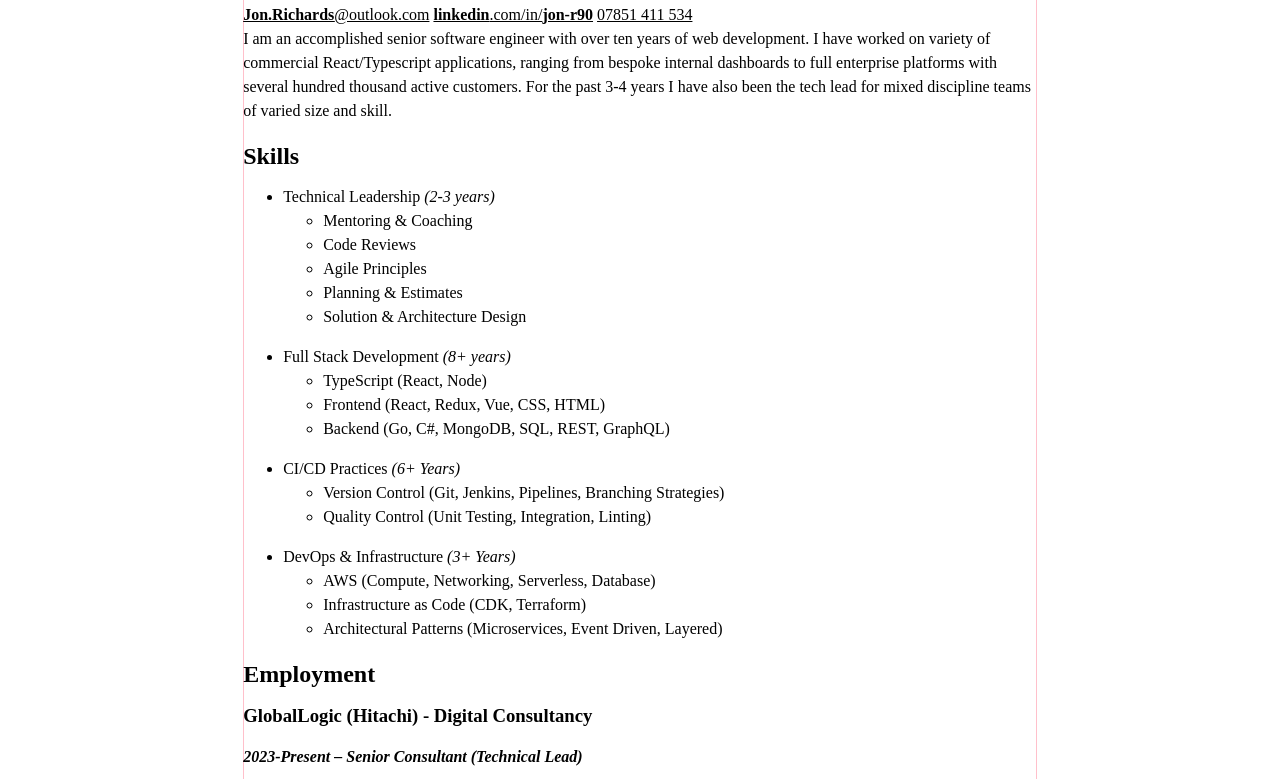
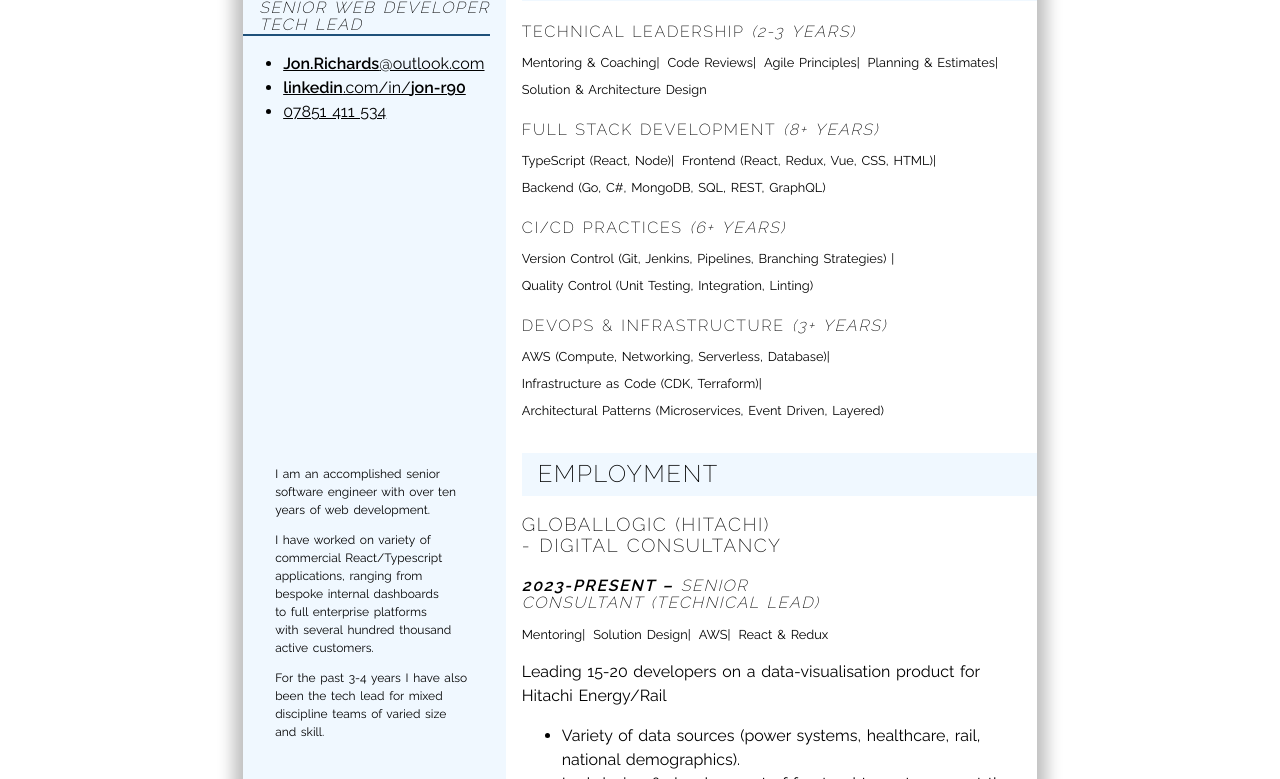
Before and after one commit to jon-r/cv, a plain HTML site: page html/index.html in a window 1280 px wide. Shown: the part 141-920 px from the top of the page. Drawn offline with Linux system fonts and the light colour scheme.

Commit message:
playing with styles

```diff
--- a/html/assets/style-main.css
+++ b/html/assets/style-main.css
@@ -1,3 +1,83 @@
+@import url('https://fonts.googleapis.com/css2?family=Raleway:wght@200..600&display=swap');
+
+main {
+  font-family: 'Raleway', sans-serif;
+
+  display: grid;
+  grid-column-gap: 1rem;
+  grid-template-columns: 1fr 2fr;
+  text-wrap: pretty;
+  word-spacing: 0.1rem;
+}
+
+h1,h2,h3,h4,h5,h6 {
+  font-weight: 200;
+  text-transform: uppercase;
+  letter-spacing: 0.1rem;
+}
+p {
+  font-weight: 400;
+}
+
 h1 {
-  color: pink;
+  color: #1f517a
 }
+
+header {
+  grid-column: 1;
+  background-color: #F0F8FF;
+
+  & h1 {
+    padding: 0 1rem;
+  }
+
+  & h3 {
+    font-size: 1rem;
+    border-bottom: solid 2px #1f517a;
+    margin-right: 1rem;
+    padding-left: 1rem;
+  }
+
+  & em {
+    white-space: nowrap;
+  }
+}
+
+.about {
+  grid-column: 1;
+  background-color: #F0F8FF;
+
+  padding: 2rem;
+  font-size: 0.75rem;
+}
+
+.skills, .jobs, .education {
+  grid-column: 2;
+  /*padding: 0.5rem 0 0.5rem 1rem;*/
+  /*padding-left: 1rem;*/
+
+  & h2 {
+    background-color: #F0F8FF;
+    padding: 0.5rem 1rem;
+  }
+}
+
+.skills {
+  grid-row: 1;
+  padding-top: 3rem;
+}
+
+.about, .skills, .jobs, .education {
+  & h4 + ul {
+    list-style: none;
+    display: flex;
+    flex-wrap: wrap;
+    font-size: 0.8rem;
+    padding: 0;
+    gap: 0.5rem;
+
+    & li:not(:last-child)::after {
+      content: "| "
+    }
+  }
+}
--- a/html/assets/styles.css
+++ b/html/assets/styles.css
@@ -1,9 +1,11 @@
 /* todo styles for print/not print */
 .page {
-    box-shadow: inset 0 0 0 1px pink;
+    box-shadow: 0 0 15px 10px silver;
+    margin: 0 auto;
+
+    /* using printable dimensions, then rems in the inner styles */
     max-width: 21cm;
-    margin: 0 auto;
-    position: relative;
+    font-size: 12pt;
 
     background-repeat: repeat-y;
     background-image: url(
--- a/html/index.html
+++ b/html/index.html
@@ -29,37 +29,43 @@
       </select>
     </label>
     <div class="page">
+      <main>
         <header>
           <h1>Jon Richards</h1>
-        <h3>Senior Web Developer / Tech Lead</h3>
-        <nav>
-          <p>
+          <h3><em>Senior Web Developer</em> <em>Tech Lead</em></h3>
+          <ul>
+            <li>
               <a href="mailto:jon.richards@outlook.com"
                 ><strong>Jon.Richards</strong>@outlook.com</a
               >
+            </li>
+            <li>
               <a href="https://www.linkedin.com/in/jon-r90/"
                 ><strong>linkedin</strong>.com/in/<strong>jon-r90</strong></a
               >
-            <a href="tel:+447851411534">07851 411 534</a>
-          </p>
-        </nav>
+            </li>
+            <li><a href="tel:+447851411534">07851 411 534</a></li>
+          </ul>
         </header>
 
-      <main>
         <section class="about">
           I am an accomplished senior software engineer with over ten years of
-          web development. I have worked on variety of commercial
-          React/Typescript applications, ranging from bespoke internal
-          dashboards to full enterprise platforms with several hundred thousand
-          active customers. For the past 3-4 years I have also been the tech
-          lead for mixed discipline teams of varied size and skill.
+          web development.
+
+          <p>
+            I have worked on variety of commercial React/Typescript
+            applications, ranging from bespoke internal dashboards to full
+            enterprise platforms with several hundred thousand active customers.
+          </p>
+          <p>
+            For the past 3-4 years I have also been the tech lead for mixed
+            discipline teams of varied size and skill.
+          </p>
         </section>
 
         <section class="skills">
           <h2>Skills</h2>
-          <ul>
-            <li>
-              <p>Technical Leadership <em>(2-3 years)</em></p>
+          <h4>Technical Leadership <em>(2-3 years)</em></h4>
           <ul>
             <li>Mentoring &amp; Coaching</li>
             <li>Code Reviews</li>
@@ -67,27 +73,20 @@
             <li>Planning &amp; Estimates</li>
             <li>Solution &amp; Architecture Design</li>
           </ul>
-            </li>
-            <li>
-              <p>Full Stack Development <em>(8+ years)</em></p>
+          <h4>Full Stack Development <em>(8+ years)</em></h4>
           <ul>
             <li>TypeScript (React, Node)</li>
             <li>Frontend (React, Redux, Vue, CSS, HTML)</li>
             <li>Backend (Go, C#, MongoDB, SQL, REST, GraphQL)</li>
           </ul>
-            </li>
-            <li>
-              <p>CI/CD Practices <em>(6+ Years)</em></p>
+          <h4>CI/CD Practices <em>(6+ Years)</em></h4>
           <ul>
             <li>
-                  Version Control (Git, Jenkins, Pipelines, Branching
-                  Strategies)
+              Version Control (Git, Jenkins, Pipelines, Branching Strategies)
             </li>
             <li>Quality Control (Unit Testing, Integration, Linting)</li>
           </ul>
-            </li>
-            <li>
-              <p>DevOps &amp; Infrastructure <em>(3+ Years)</em></p>
+          <h4>DevOps &amp; Infrastructure <em>(3+ Years)</em></h4>
           <ul>
             <li>AWS (Compute, Networking, Serverless, Database)</li>
             <li>Infrastructure as Code (CDK, Terraform)</li>
@@ -95,11 +94,9 @@
               Architectural Patterns (Microservices, Event Driven, Layered)
             </li>
           </ul>
-            </li>
-          </ul>
         </section>
 
-        <section class="employment">
+        <section class="jobs">
           <h2>Employment</h2>
           <h3>GlobalLogic (Hitachi) - Digital Consultancy</h3>
           <h4>
@@ -108,10 +105,12 @@
               Lead)</em
             >
           </h4>
-          <p>
-            <strong>Mentoring</strong> | <strong>Solution Design</strong> |
-            <strong>AWS</strong> | <strong>React &amp; Redux</strong>
-          </p>
+          <ul>
+            <li>Mentoring</li>
+            <li>Solution Design</li>
+            <li>AWS</li>
+            <li>React &amp; Redux</li>
+          </ul>
           <p>
             Leading 15-20 developers on a data-visualisation product for Hitachi
             Energy/Rail
@@ -154,11 +153,12 @@
               TypeScript)</em
             >
           </h4>
-          <p>
-            <strong>Solution Design</strong> | <strong>AWS</strong> |
-            <strong>React &amp; Redux</strong> |
-            <strong>Node &amp; Express</strong>
-          </p>
+          <ul>
+            <li>Solution Design</li>
+            <li>AWS</li>
+            <li>React &amp; Redux</li>
+            <li>Node &amp; Express</li>
+          </ul>
           <ul>
             <li>
               Member of Centre of Excellence team, working closely with
--- a/raw/assets/style-main.css
+++ b/raw/assets/style-main.css
@@ -1,3 +1,83 @@
+@import url('https://fonts.googleapis.com/css2?family=Raleway:wght@200..600&display=swap');
+
+main {
+  font-family: 'Raleway', sans-serif;
+
+  display: grid;
+  grid-column-gap: 1rem;
+  grid-template-columns: 1fr 2fr;
+  text-wrap: pretty;
+  word-spacing: 0.1rem;
+}
+
+h1,h2,h3,h4,h5,h6 {
+  font-weight: 200;
+  text-transform: uppercase;
+  letter-spacing: 0.1rem;
+}
+p {
+  font-weight: 400;
+}
+
 h1 {
-  color: pink;
+  color: #1f517a
 }
+
+header {
+  grid-column: 1;
+  background-color: #F0F8FF;
+
+  & h1 {
+    padding: 0 1rem;
+  }
+
+  & h3 {
+    font-size: 1rem;
+    border-bottom: solid 2px #1f517a;
+    margin-right: 1rem;
+    padding-left: 1rem;
+  }
+
+  & em {
+    white-space: nowrap;
+  }
+}
+
+.about {
+  grid-column: 1;
+  background-color: #F0F8FF;
+
+  padding: 2rem;
+  font-size: 0.75rem;
+}
+
+.skills, .jobs, .education {
+  grid-column: 2;
+  /*padding: 0.5rem 0 0.5rem 1rem;*/
+  /*padding-left: 1rem;*/
+
+  & h2 {
+    background-color: #F0F8FF;
+    padding: 0.5rem 1rem;
+  }
+}
+
+.skills {
+  grid-row: 1;
+  padding-top: 3rem;
+}
+
+.about, .skills, .jobs, .education {
+  & h4 + ul {
+    list-style: none;
+    display: flex;
+    flex-wrap: wrap;
+    font-size: 0.8rem;
+    padding: 0;
+    gap: 0.5rem;
+
+    & li:not(:last-child)::after {
+      content: "| "
+    }
+  }
+}
--- a/raw/assets/styles.css
+++ b/raw/assets/styles.css
@@ -1,9 +1,11 @@
 /* todo styles for print/not print */
 .page {
-    box-shadow: inset 0 0 0 1px pink;
+    box-shadow: 0 0 15px 10px silver;
+    margin: 0 auto;
+
+    /* using printable dimensions, then rems in the inner styles */
     max-width: 21cm;
-    margin: 0 auto;
-    position: relative;
+    font-size: 12pt;
 
     background-repeat: repeat-y;
     background-image: url(
--- a/renderer/index.ts
+++ b/renderer/index.ts
@@ -1,3 +1,5 @@
+#!/usr/bin/env -S deno run --allow-sys --allow-read --allow-write --allow-env
+
 import { marked } from "marked";
 import prettier from "prettier";
 
@@ -17,7 +19,7 @@ async function updateHtml() {
     title: "Jon Richards - Senior Developer / Tech Lead",
     description: "TODO",
     favicon: "assets/favicon.svg",
-    body: await marked.parse(markdown),
+    body: await marked.parse(markdown, {gfm: true}),
   };
 
   // todo may need better way to deal with all the css.
```
Also changed, not shown: raw/cv.md (+25 -16 lines), raw/ideas/f55e96f09f5ccd7caedaf658434e5234.jpg (added), raw/ideas/minimalist_resume_templates_11.jpg (added). Lines whose indentation alone changed are shown as unchanged.
